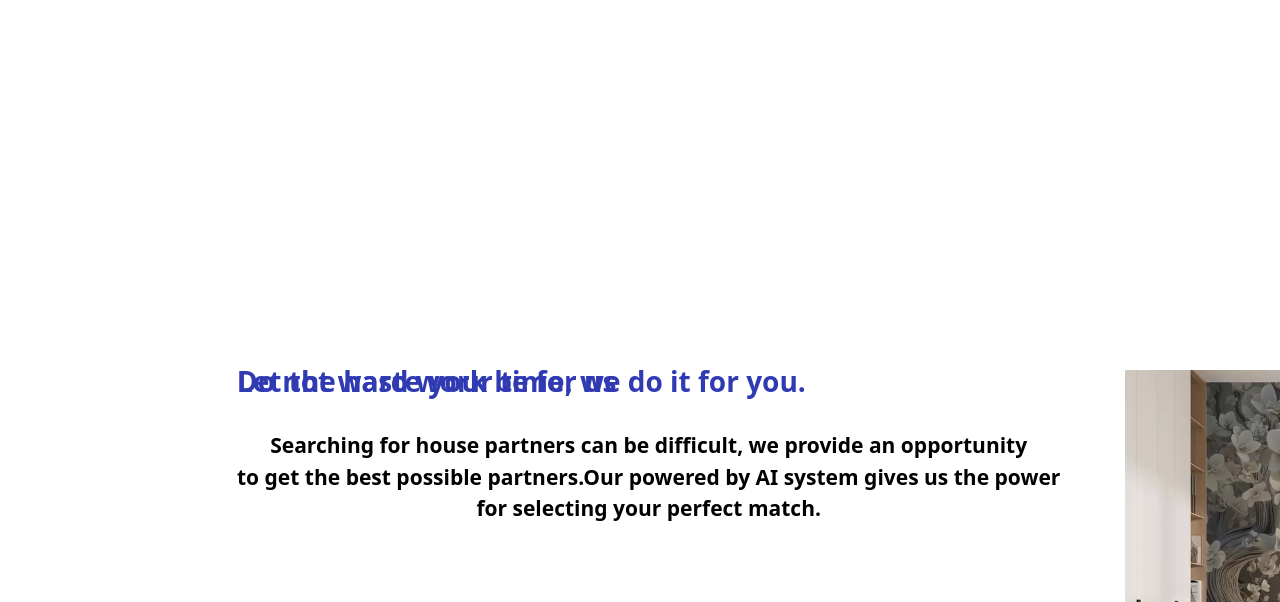
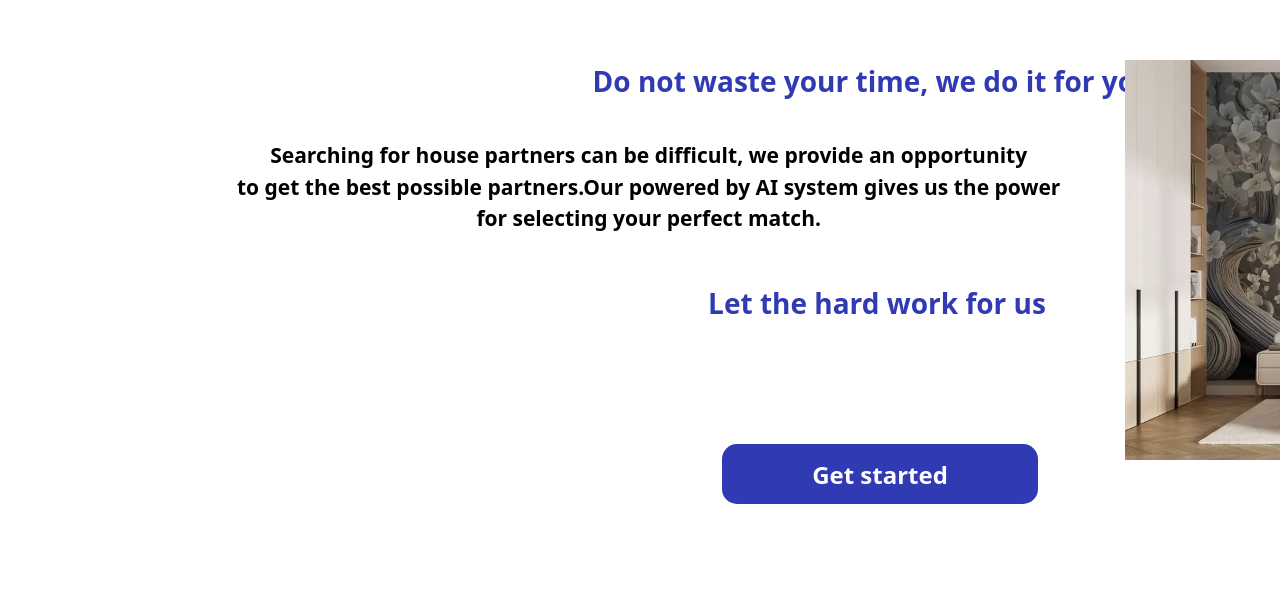
Before and after one commit to luismidv/TFGDeploy, a React (Vite) app: page / in a window 1280 px wide. Shown: the part 2677-3279 px from the top of the page. Built offline with nearby package versions, Linux system fonts and the light colour scheme.

Commit message:
Responsive trials

```diff
--- a/src/Homepage.jsx
+++ b/src/Homepage.jsx
@@ -27,17 +27,17 @@ const HomePage = () => {
         <div id="image-expo" className="image-expositor">
           <AppExpo />
         </div>
-        <div className = "text-center md:text-left relative md:translate-y-0 translate-y-[700px] transition-transform duration-300">
+        <div className = "text-section text-center md:text-left relative md:translate-y-0 translate-y-[700px] transition-transform duration-300">
           <p className="general-description text-center md:text-left">
             Do not waste your time, we do it for you.
           </p>
-          <p className="general-description-p text-center md:text-left">
+          <p className="generaldescp text-center md:text-left">
             Searching for house partners can be difficult, we provide an opportunity <br />
             to get the best possible partners.Our powered by AI system gives us the power<br /> for selecting your perfect match. <br />
 
           </p>
 
-          <p className="general-description text-center md:text-left">Let the hard work be for us</p>
+          <p className="general-description2 text-center md:text-left">Let the hard work for us</p>
           <a className="form-button block w-full md:w-auto" href="./src/templates/room/started.html" target="_blank" rel="noopener noreferrer">
             Get started
           </a>
--- a/src/static/css/index1.css
+++ b/src/static/css/index1.css
@@ -153,8 +153,8 @@
 }
 
 .general-description{
-    position: absolute;
-    top: 1500px;
+    position: relative;
+    top: 1450px;
     left: 237px;
     font-family: "Proxima Nova", system-ui, sans-serif;
     font-weight: bold;
@@ -162,11 +162,21 @@
     color:#303ab2;
 }
 
-.general-description-p {
+.general-description2{
+    position: relative;
+    top: 1630px;
+    left: 237px;
+    font-family: "Proxima Nova", system-ui, sans-serif;
+    font-weight: bold;
+    font-size: 28px;
+    color:#303ab2;
+}
+
+.generaldescp {
     position: absolute;
     font-size: 21px;
     left: 237px;
-    top: 1570px;
+    top: 1530px;
     font-weight: bold;
     color:303ab2 ;
     white-space: pre-line;
@@ -434,10 +444,10 @@ select{
 
 .form-button{
     display: inline-flex;
-    position: absolute;
+    position: relative;
     font-family: "Proxima Nova", system-ui, sans-serif;
     left: 240px;
-    top: 1850px;
+    top: 1750px;
     width: 316px;
     height: 60px;
     background-color: #303ab2;
@@ -454,7 +464,7 @@ select{
 
 .room-idx{
     position:absolute;
-    top: 1510px;
+    top: 1450px;
     width: 600px;
     height:400px;
     left:1125px;
@@ -475,7 +485,7 @@ select{
     font-weight: bold;
 }
 
-.text-part{
-
-
+.text-section{
+    position: relative;
+    top: -250px;
 }
```
